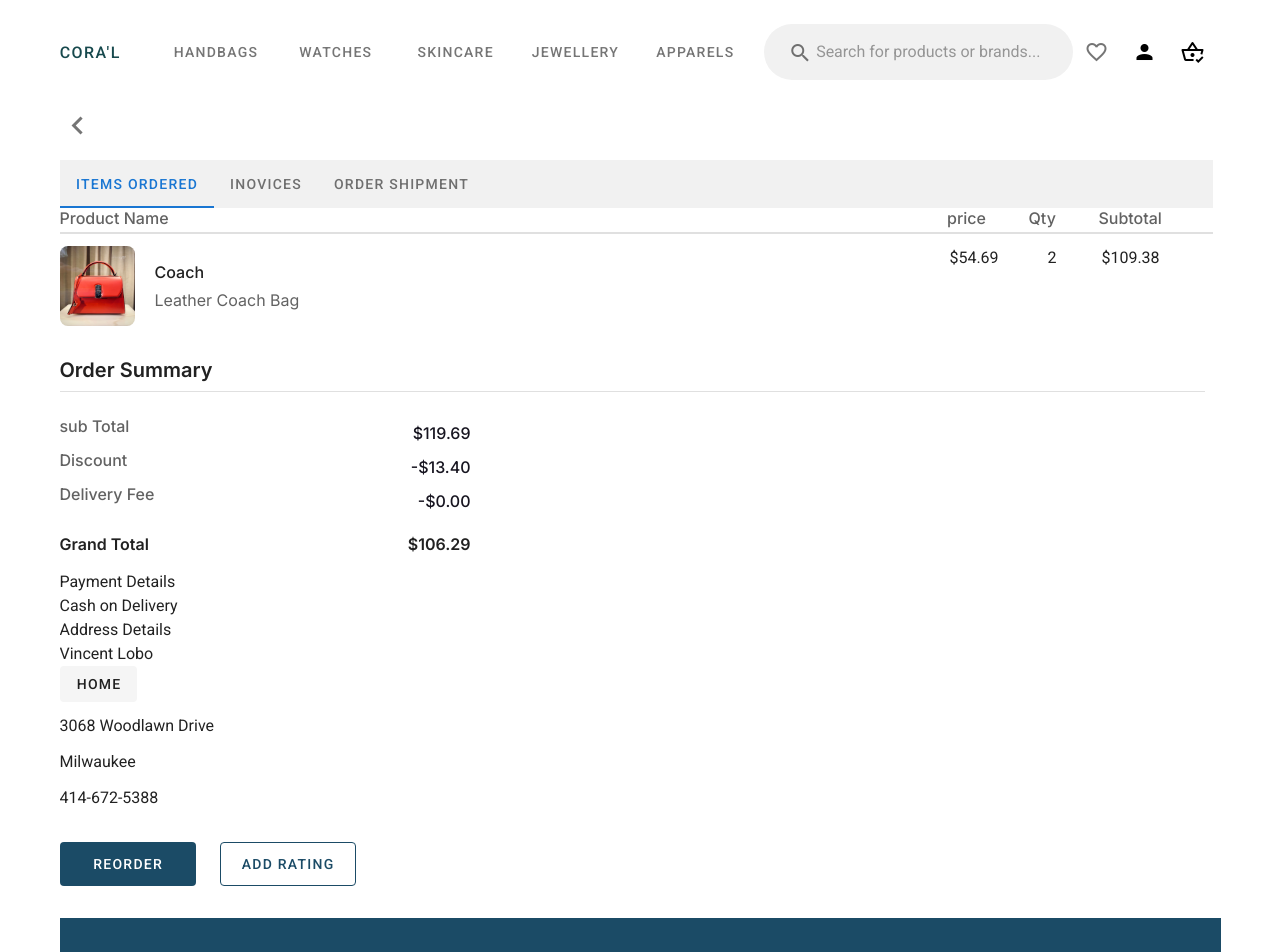
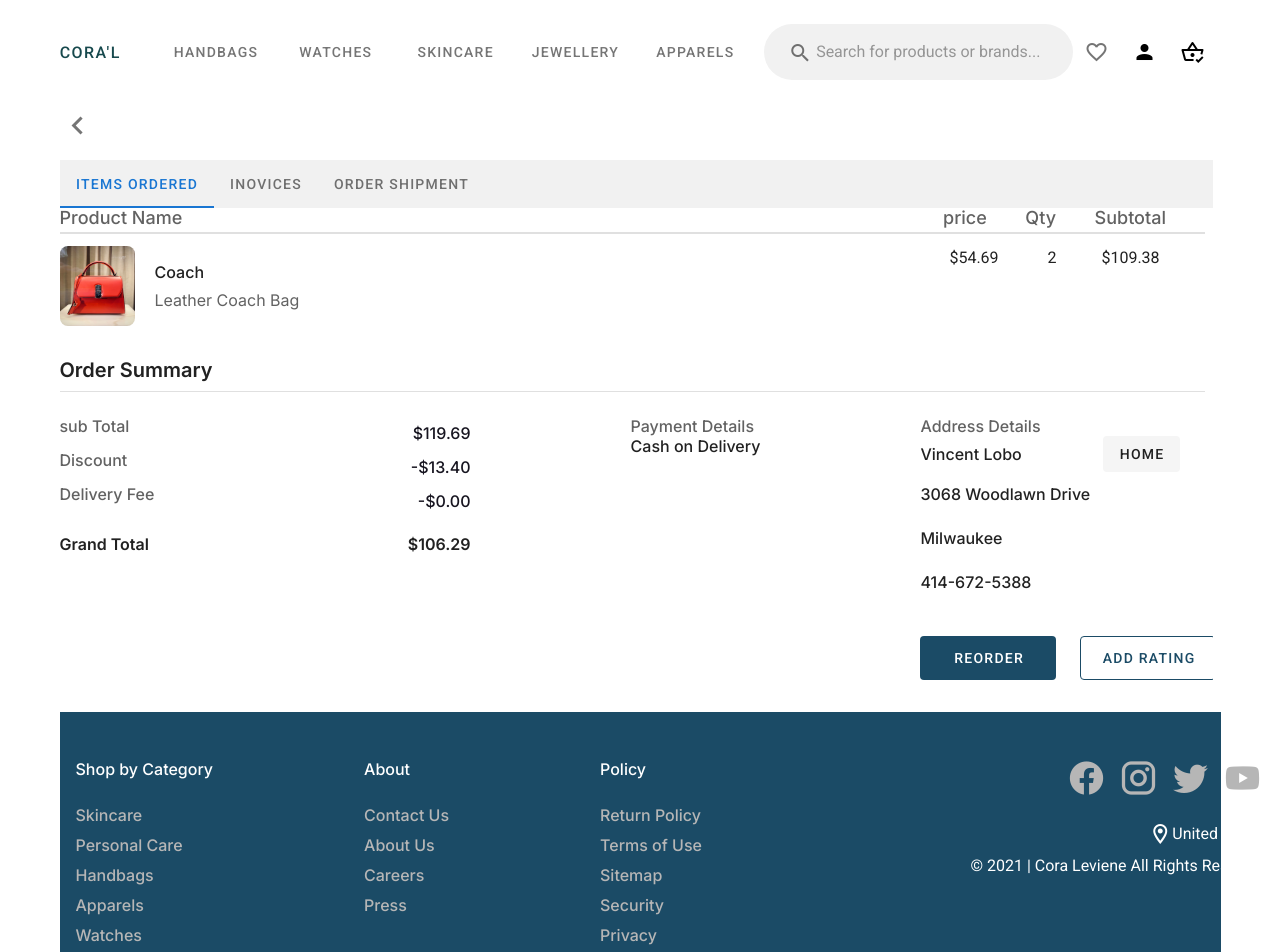
Before and after one commit to med-redha/fake-store, a Vue app: page /order in a window 1280 px wide. Shown: the top 952 px of the page. Built offline with nearby package versions, Linux system fonts and the light colour scheme.

Commit message:
style: general style edit

```diff
--- a/src/style/style.scss
+++ b/src/style/style.scss
@@ -6,8 +6,12 @@
   }
 }
 header {
+
   .v-toolbar {
     .v-toolbar__content {
+      .tab_wrapper{
+        max-width: 500px;
+      }
       .tool_title {
         color: #17494d;
         font-size: 50px;
@@ -17,39 +21,61 @@ header {
 }
 .txt_field {
 }
-
 .footer {
   display: flex;
-  flex-direction: row;
-  gap: 20px;
-
-  .left_foot {
-    .leftfot_container {
-      .leftft_title {
-      }
-      .ft_subclmns {
-        .left_subtitle {
-        }
-      }
-    }
-  }
-  .right_foot {
-    display: flex;
-    flex-direction: column;
-    .icon_group {
-    }
-    .right_local {
-      display: flex;
-      flex-direction: row;
-      .local_icon {
-      }
-      .placment {
-      }
-    }
-    .copyright {
-    }
-  }
-}
+  justify-content: space-around;
+
+  .leftFooter_holder {
+    display: flex;
+    justify-content: space-between;
+    width: 650px;
+    .footer_left {
+      display: flex;
+      flex-direction: column;
+
+      .list_title {
+        font-family: Inter;
+        font-size: 16px;
+        font-weight: 500;
+        line-height: 22px;
+        letter-spacing: 0em;
+        text-align: left;
+      }
+      .subtitle_holder {
+        .list_subtitles {
+          color: #b6b6b6;
+          font-family: Inter;
+          font-size: 16px;
+          font-weight: 500;
+          line-height: 22px;
+          letter-spacing: 0em;
+          text-align: left;
+        }
+      }
+    }
+  }
+  .rightFooter_holder{
+    width: 550px;
+    display: flex;
+    justify-content: flex-end;
+  .footer_right{
+    display: flex;
+    flex-direction: column;
+    .icon_holder{
+      display: flex;
+      justify-content: flex-end;
+    }
+    .location{
+      display: flex;
+      align-items: center;
+      justify-content: flex-end;
+      .location_txt{}
+    }
+    .copyR{}
+  }
+}
+}
+
 .home {
   .banner_container {
     display: flex;
@@ -1883,45 +1909,58 @@ header {
         display: flex;
         justify-content: space-between;
         align-items: center;
+        .odt_title {
+        }
         .tt_right {
           display: flex;
           justify-content: space-evenly;
           align-items: center;
           width: 300px;
-        }
-      }
-
           .odt_title {
             //styleName: Paragraph/M-16px;
             font-family: Inter;
-        font-size: 16px;
+            font-size: 18px;
             font-weight: 500;
             line-height: 20px;
             letter-spacing: 0em;
             text-align: left;
             color: #626262;
           }
+        }
+      }
+
+      .odt_title {
+        //styleName: Paragraph/M-16px;
+        font-family: Inter;
+        font-size: 18px;
+        font-weight: 500;
+        line-height: 20px;
+        letter-spacing: 0em;
+        text-align: left;
+        color: #626262;
+      }
       .devider {
-        width: 3000px;
         border: 1px solid #0000001f;
       }
-      .od_upperTwo{
-        display: flex;
-        justify-content: space-between;
-        .comp_Holder{}
-        .bt_right{
+      .od_upperTwo {
+        display: flex;
+        justify-content: space-between;
+        .comp_Holder {
+        }
+        .bt_right {
           display: flex;
           width: 300px;
           justify-content: space-evenly;
-          .bt_title{}
-        }
-      }
-    }
-    .odbuttom_section{
-      .head_devide{
-        display: flex;
-        flex-direction: column;
-        .header_txt{
+          .bt_title {
+          }
+        }
+      }
+    }
+    .odbuttom_section {
+      .head_devide {
+        display: flex;
+        flex-direction: column;
+        .header_txt {
           //styleName: Heading/S-20px;
           font-family: Inter;
           font-size: 20px;
@@ -1931,7 +1970,10 @@ header {
           text-align: left;
         }
       }
-      .odb_left{
+      .btmsec_container {
+        display: flex;
+        justify-content: space-between;
+        .odb_left {
           .mCst_details {
             width: 411px;
             height: 273;
@@ -1985,8 +2027,76 @@ header {
             }
           }
         }
-      .odb_mid{}
-      .odb_right{}
-    }
-  }
-}
+        .odb_mid {
+          .odbm_title {
+            color: #626262;
+            //styleName: Paragraph/M-16px;
+            font-family: Inter;
+            font-size: 16px;
+            font-weight: 500;
+            line-height: 20px;
+            letter-spacing: 0em;
+            text-align: left;
+          }
+          .odbm_subt {
+            //styleName: Paragraph/M-16px;
+            font-family: Inter;
+            font-size: 16px;
+            font-weight: 500;
+            line-height: 20px;
+            letter-spacing: 0em;
+            text-align: left;
+          }
+        }
+        .odb_right {
+          display: flex;
+          flex-direction: column;
+
+          width: 260px;
+          .odbr_title {
+            //styleName: Paragraph/M-16px;
+            font-family: Inter;
+            font-size: 16px;
+            font-weight: 500;
+            line-height: 20px;
+            letter-spacing: 0em;
+            text-align: left;
+            color: #626262;
+          }
+          .odb_adrss {
+            display: flex;
+            flex-direction: column;
+            .odbr_combo {
+              display: flex;
+              align-items: center;
+              justify-content: space-between;
+              .odbr_sub {
+                //styleName: Paragraph/M-16px;
+                font-family: Inter;
+                font-size: 16px;
+                font-weight: 500;
+                line-height: 20px;
+                letter-spacing: 0em;
+                text-align: left;
+              }
+            }
+            .odbr_sub {
+              //styleName: Paragraph/M-16px;
+              font-family: Inter;
+              font-size: 16px;
+              font-weight: 500;
+              line-height: 20px;
+              letter-spacing: 0em;
+              text-align: left;
+            }
+          }
+          .odbr_btnGroupe {
+            display: flex;
+            align-items: center;
+            justify-content: space-evenly;
+          }
+        }
+      }
+    }
+  }
+}
```
Lines whose indentation alone changed are shown as unchanged.
